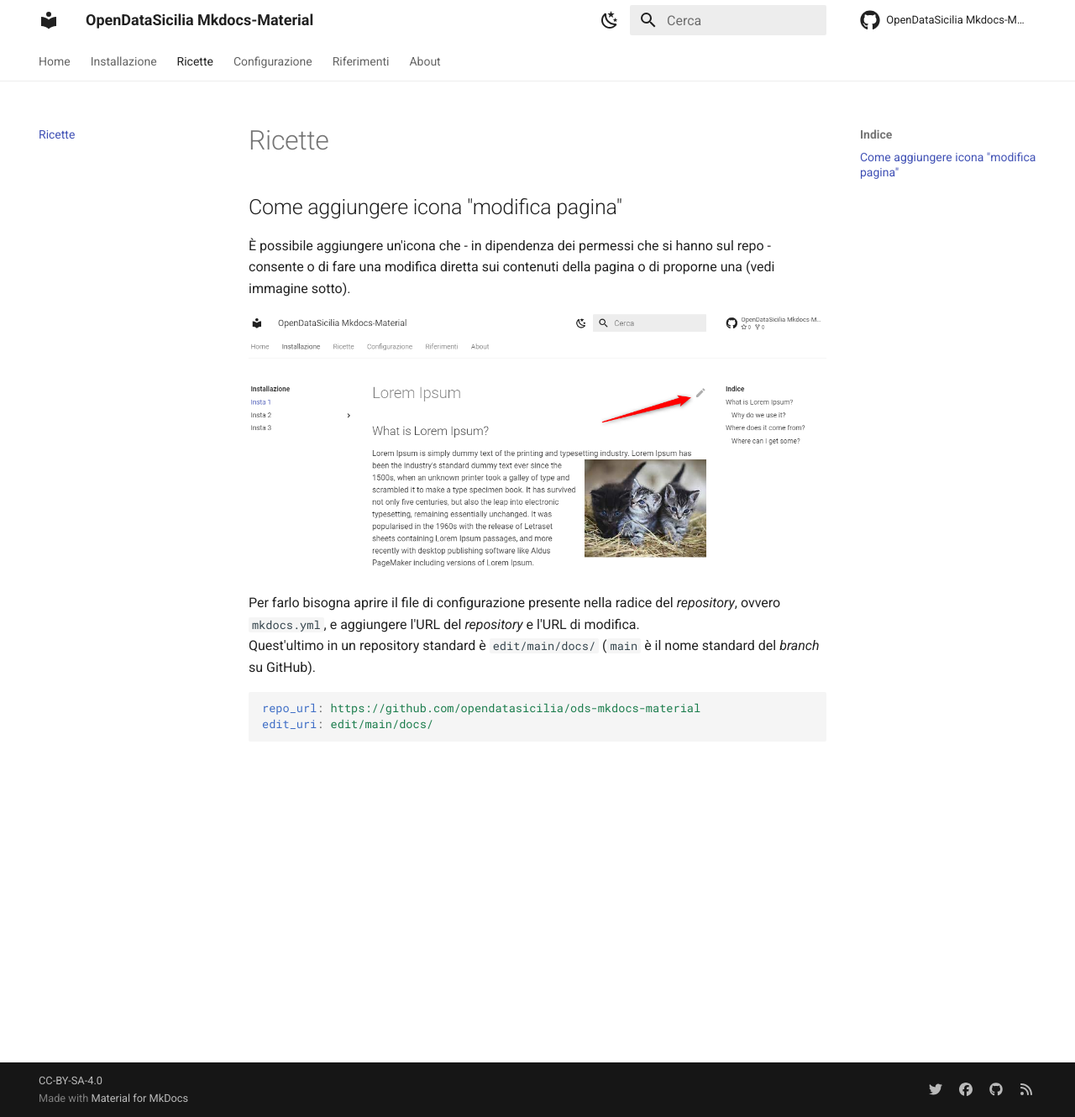
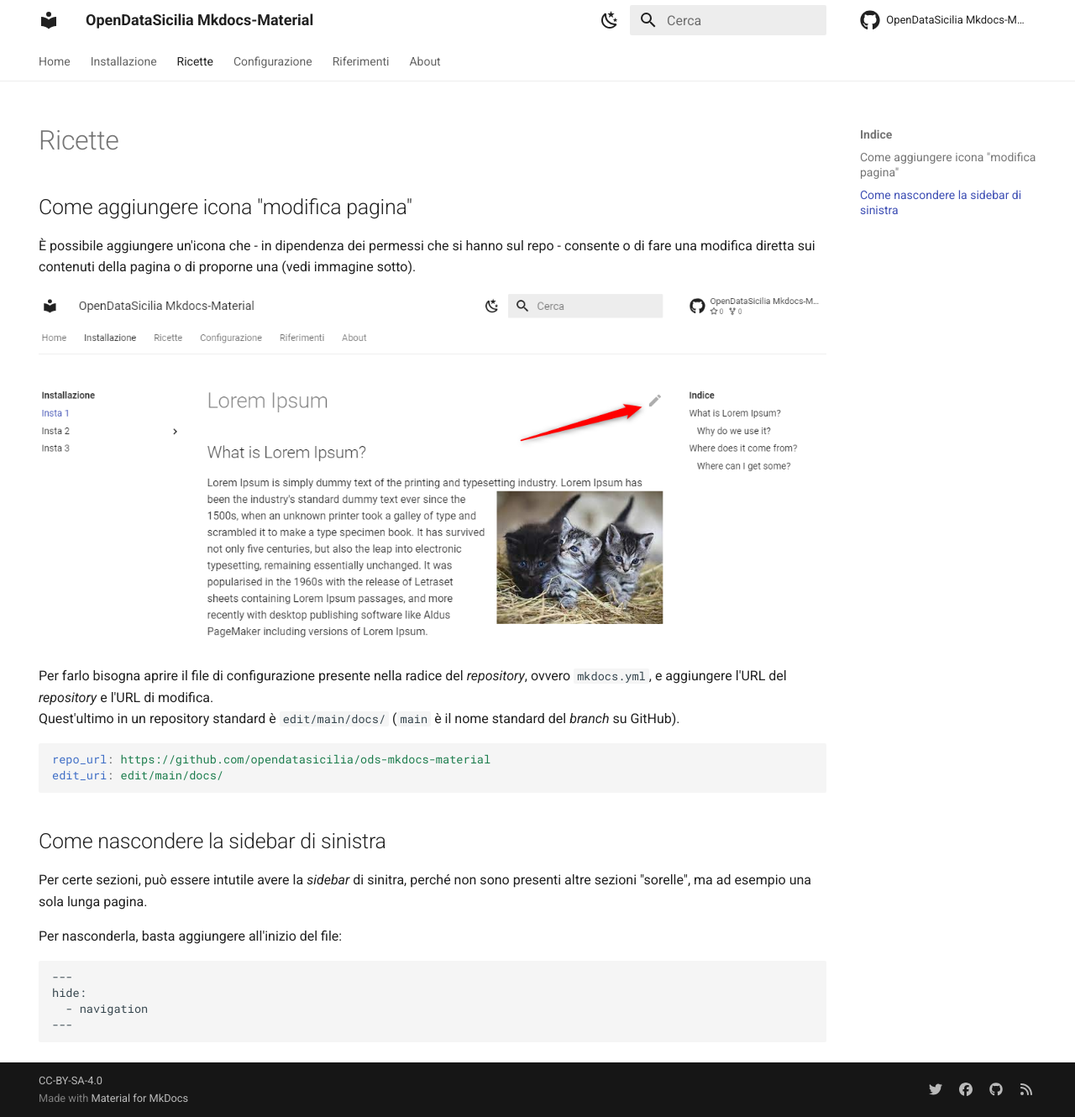
Before and after one commit to opendatasicilia/ods-mkdocs-material, an MkDocs documentation site: the page built from docs/Ricette/index.md, in a window 1280 px wide and 1330 px high. Shown: the whole window at 84% size. Built offline with MkDocs 1.6.1 and Material for MkDocs 9.7.7, drawn with Linux system fonts in a browser that asks for light colours; comment, search, counter and statistics services are not loaded.

Commit message:
close #7

````diff
--- a/docs/Ricette/index.md
+++ b/docs/Ricette/index.md
@@ -1,3 +1,8 @@
+---
+hide:
+  - navigation
+---
+
 ## Come aggiungere icona "modifica pagina"
 
 È possibile aggiungere un'icona che - in dipendenza dei permessi che si hanno sul repo - consente o di fare una modifica diretta sui contenuti della pagina o di proporne una (vedi immagine sotto).
@@ -11,3 +16,17 @@ Quest'ultimo in un repository standard è `edit/main/docs/` (`main` è il nome s
 repo_url: https://github.com/opendatasicilia/ods-mkdocs-material
 edit_uri: edit/main/docs/
 ```
+
+
+## Come nascondere la sidebar di sinistra
+
+Per certe sezioni, può essere intutile avere la *sidebar* di sinitra, perché non sono presenti altre sezioni "sorelle", ma ad esempio una sola lunga pagina.
+
+Per nasconderla, basta aggiungere all'inizio del file:
+
+```
+---
+hide:
+  - navigation
+---
+```
````
Also changed, not shown: docs/Ricette/img/nascondereSideBar01.png (added).
